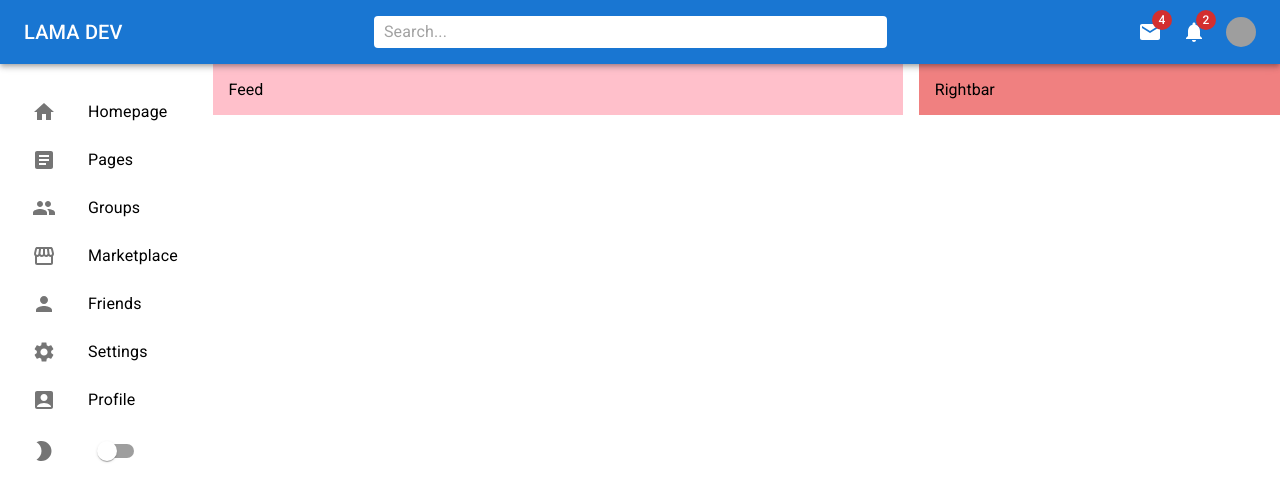
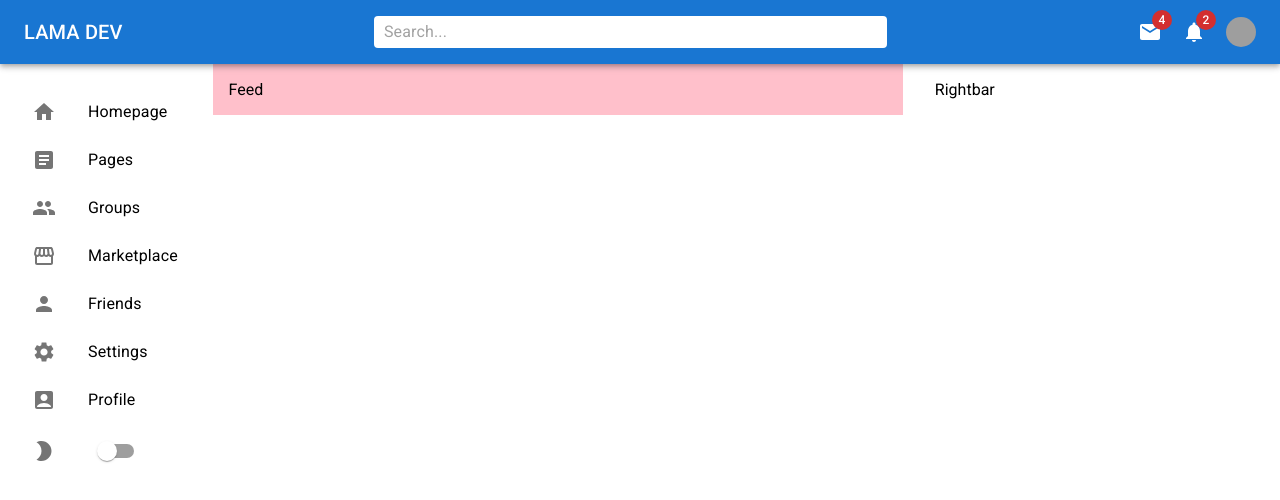
Before and after one commit to Milosevic02/MUI_React_Practice, a React (Create React App) app in the folder lama_dev_tutorial/: page / in a window 1280 px wide. Shown: the top 500 px of the page. Built offline with nearby package versions, Linux system fonts and the light colour scheme; grey boxes are pictures that could not be loaded.

Commit message:
Change rightbar to position fixed

```diff
--- a/lama_dev_tutorial/src/components/Rightbar.jsx
+++ b/lama_dev_tutorial/src/components/Rightbar.jsx
@@ -4,10 +4,13 @@ import React from 'react'
 const Rightbar = () => {
     return (
         <Box
-        bgcolor="lightcoral"
         flex={2}
         p={2}
-        sx={{display:{xs:"none",sm:"block"}}}>Rightbar</Box>
+        sx={{display:{xs:"none",sm:"block"}}}>
+            <Box position='fixed'>
+                Rightbar
+            </Box>
+        </Box>
     )
 }
 
```
